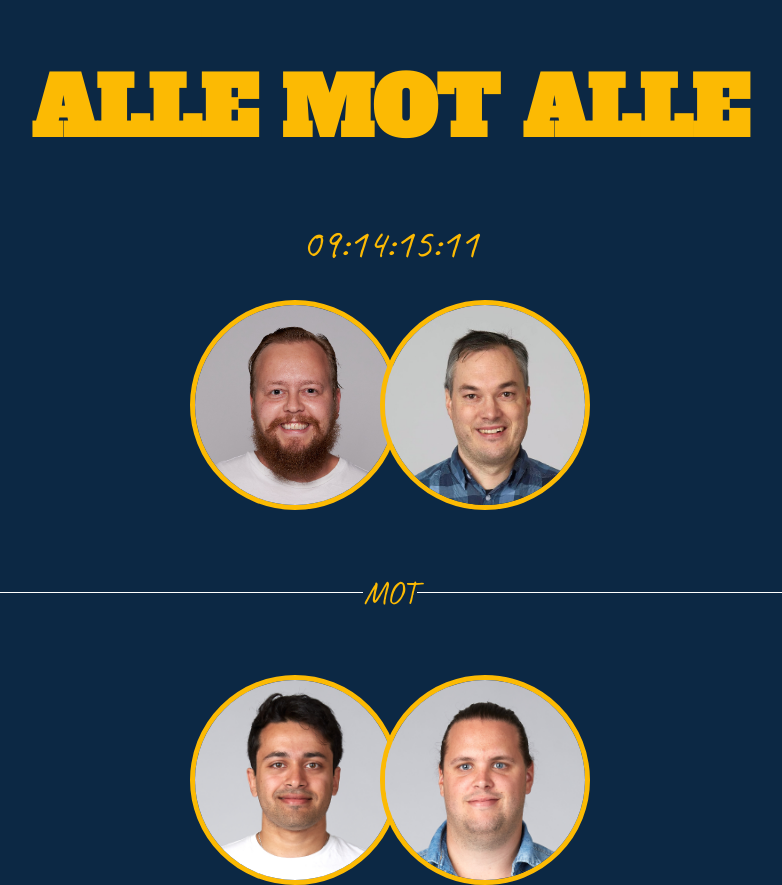
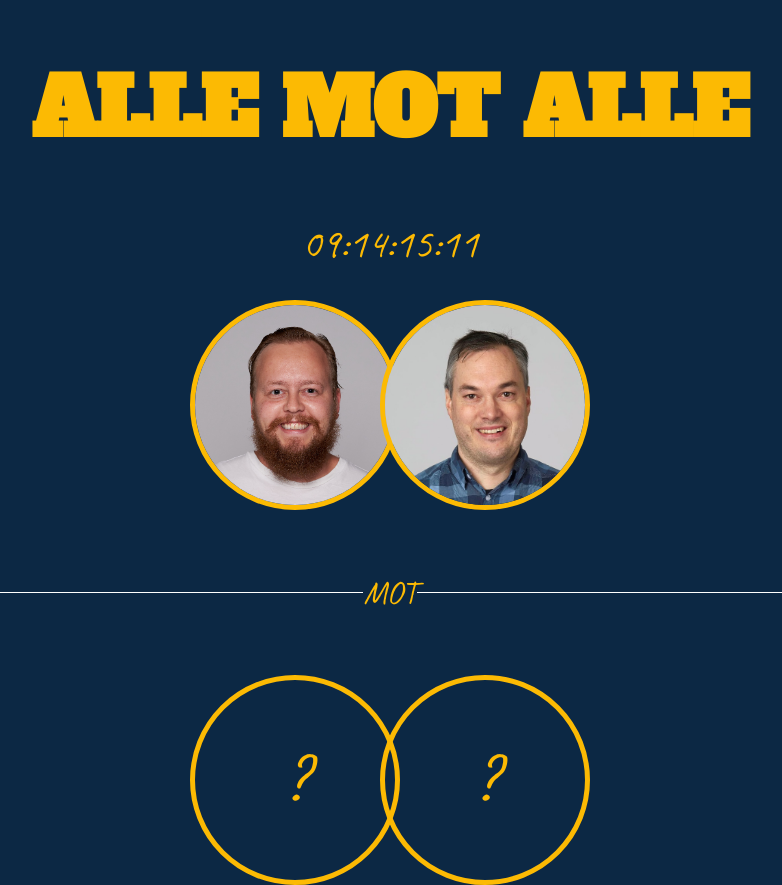
Before and after one commit to hegehaav/alle-mot-alle, a React app: page / in a window 1280 px wide. Shown: the whole page, without its empty margins (250-1032 px from the left). Built offline with nearby package versions, Linux system fonts and the light colour scheme.

Commit message:
Update match info to show unknown team

```diff
--- a/package.json
+++ b/package.json
@@ -6,6 +6,7 @@
     "scripts": {
         "build": "webpack",
         "start": "node server.js",
+        "local": "webpack serve --open 'Google Chrome'",
         "update": "npx npm-check-updates -u"
     },
     "repository": {
--- a/src/App.jsx
+++ b/src/App.jsx
@@ -1,6 +1,6 @@
 import React from 'react';
 import Match from './components/match/Match';
-import { teams } from './constants.js';
+import { matches } from './constants.js';
 
 import './App.css';
 
@@ -9,7 +9,7 @@ const App = () => (
         <div className='title--container'>
             <h1 className='title'>ALLE MOT ALLE</h1>
         </div>
-        <Match teams={teams} />
+        <Match match={matches[0]} />
     </main>
 );
 
--- a/src/components/match/Match.jsx
+++ b/src/components/match/Match.jsx
@@ -3,15 +3,15 @@ import Team from '../team/Team';
 import './match.css';
 import Countdown from 'react-countdown';
 
-const Match = ({ teams }) => {
+const Match = ({ match }) => {
     return (
         <div className='match--container'>
             <Countdown
                 className='match-countdown'
-                date={new Date('2021-02-15')}
+                date={match.date}
             />
             <div className='team--one'>
-                <Team members={teams[0].members} />
+                <Team members={match.teams[0].members} />
             </div>
             <div className='match-divider'>
                 <div className='line'></div>
@@ -20,7 +20,7 @@ const Match = ({ teams }) => {
             </div>
 
             <div className='team--two'>
-                <Team members={teams[1].members} />
+                <Team members={match.teams[1].members} />
             </div>
         </div>
     );
--- a/src/components/team/TeamMember.jsx
+++ b/src/components/team/TeamMember.jsx
@@ -1,7 +1,13 @@
 import React from 'react';
 
 const TeamMember = ({ img }) => {
-    return <img alt='team member' className='team-member' src={img} />;
+    return (
+        <div className='team-member--container'>
+            {img
+                ? <img alt='team member' className='team-member--img' src={img} />
+                : <p>?</p>}
+        </div>
+    );
 };
 
 export default TeamMember;
--- a/src/components/team/team.css
+++ b/src/components/team/team.css
@@ -15,11 +15,20 @@
     left: 190px;
 }
 
-.team-member {
+.team-member--container {
     width: 200px;
     height: 200px;
     border-radius: 50%;
     border: 5px solid #fcba03;
+    display: flex;
+    justify-content: center;
+    align-items: center;
+    font-size: 65px;
+}
+.team-member--img {
+    width: 200px;
+    height: 200px;
+    border-radius: 50%;
 }
 
 @keyframes shake {
--- a/src/constants.js
+++ b/src/constants.js
@@ -12,6 +12,13 @@ export const teams = [
         ],
     },
     {
+        name: 'Ukjent',
+        members: [
+            { name: 'Spiller1' },
+            { name: 'Spiller2' },
+        ]
+    },
+    {
         name: 'Svenskene',
         members: [
             { name: 'Sjakk-Linus', img: linusImg },
@@ -19,3 +26,11 @@ export const teams = [
         ],
     },
 ];
+
+export const matches = [
+    {
+        id: 1,
+        teams: [teams[0], teams[1]],
+        date: new Date("2021-02-15")
+    }
+]
```
